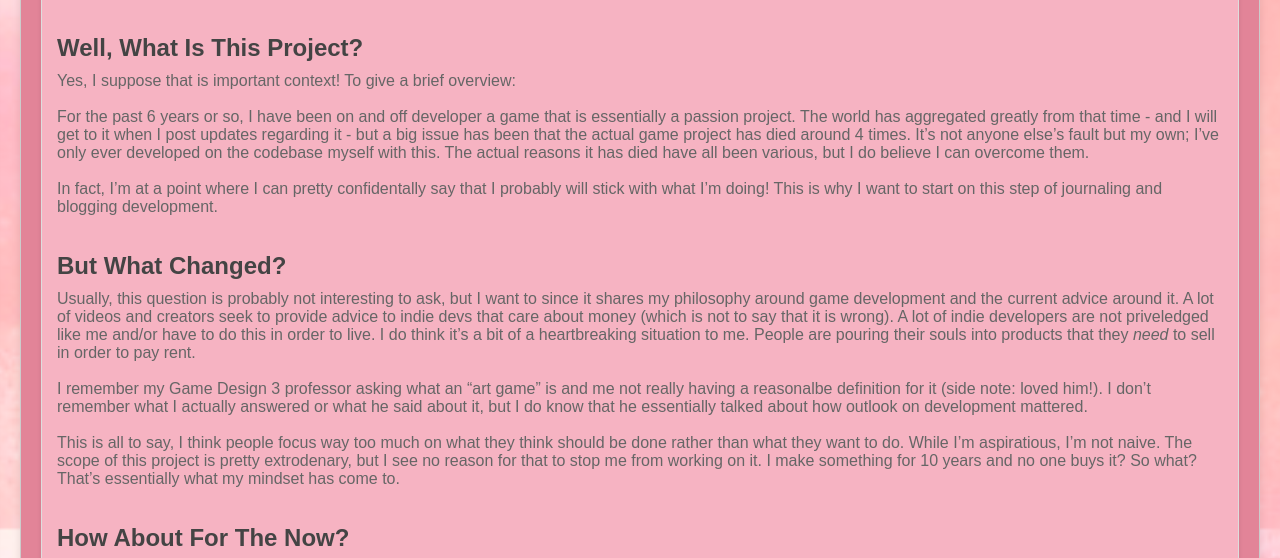
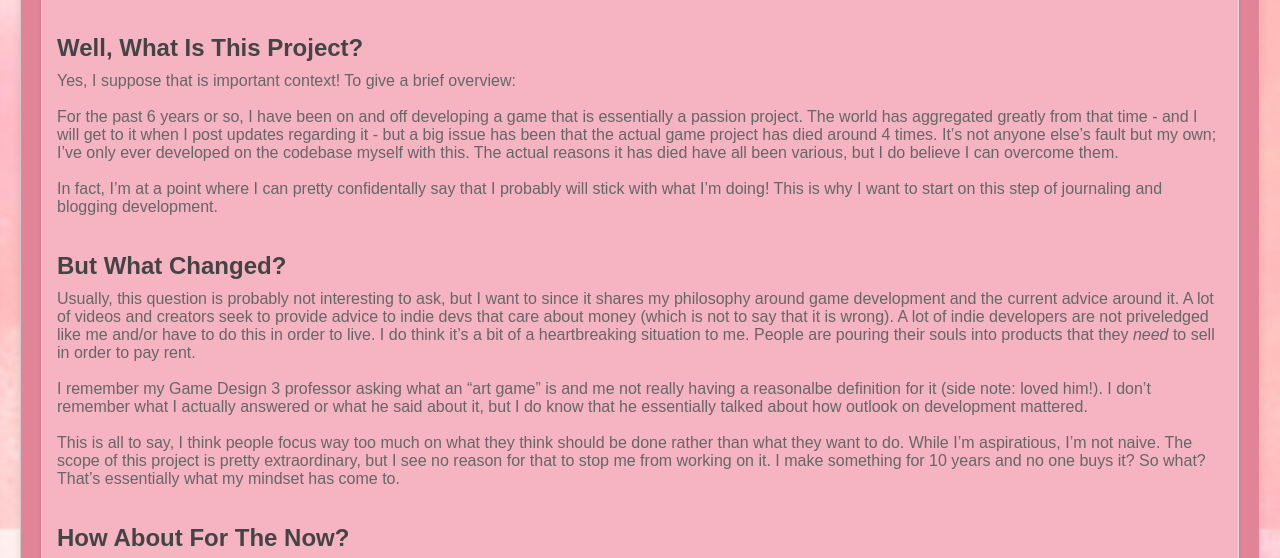
Before and after one commit to NocaToca/nocatoca.github.io, a Jekyll site: the page built from _posts/2025-03-31-laying_out_post.md, in a window 1280 px wide. Shown: the part 371-929 px from the top of the page. Built offline with Jekyll 4.4.1, drawn with Linux system fonts in a browser that asks for light colours.

Commit message:
Update 2025-03-31-laying_out_post.md

```diff
--- a/_posts/2025-03-31-laying_out_post.md
+++ b/_posts/2025-03-31-laying_out_post.md
@@ -19,7 +19,7 @@ This is all to say that I am planning to give weekly updates about what I have b
 ## Well, What Is This Project?
 Yes, I suppose that is important context! To give a brief overview:<br><br>
 
-For the past 6 years or so, I have been on and off developer a game that is essentially a passion project. The world has aggregated greatly from that time - and I will get to it when I post updates regarding it - but a big issue has been that the actual game project has died around 4 times. It's not anyone else's fault but my own; I've only ever developed on the codebase myself with this. The actual reasons it has died have all been various, but I do believe I can overcome them.<br><br>
+For the past 6 years or so, I have been on and off developing a game that is essentially a passion project. The world has aggregated greatly from that time - and I will get to it when I post updates regarding it - but a big issue has been that the actual game project has died around 4 times. It's not anyone else's fault but my own; I've only ever developed on the codebase myself with this. The actual reasons it has died have all been various, but I do believe I can overcome them.<br><br>
 
 In fact, I'm at a point where I can pretty confidentally say that I probably will stick with what I'm doing! This is why I want to start on this step of journaling and blogging development.<br><br><br>
 
@@ -28,7 +28,7 @@ Usually, this question is probably not interesting to ask, but I want to since i
 
 I remember my Game Design 3 professor asking what an "art game" is and me not really having a reasonalbe definition for it (side note: loved him!). I don't remember what I actually answered or what he said about it, but I do know that he essentially talked about how outlook on development mattered. <br><br>
 
-This is all to say, I think people focus way too much on what they think should be done rather than what they want to do. While I'm aspiratious, I'm not naive. The scope of this project is pretty extrodenary, but I see no reason for that to stop me from working on it. I make something for 10 years and no one buys it? So what? That's essentially what my mindset has come to.<br><br><br>
+This is all to say, I think people focus way too much on what they think should be done rather than what they want to do. While I'm aspiratious, I'm not naive. The scope of this project is pretty extraordinary, but I see no reason for that to stop me from working on it. I make something for 10 years and no one buys it? So what? That's essentially what my mindset has come to.<br><br><br>
 
 ## How About For The Now?
 Well! I do want to give you a bit of an idea for what I will be sharing. At the moment, I am implementing the combat system first before doing anything else. My next few updates will be about this. However, I want to spend my initial time to go over why I chose Monogame and how exactly I am designing this project.<br><br><br>
```
